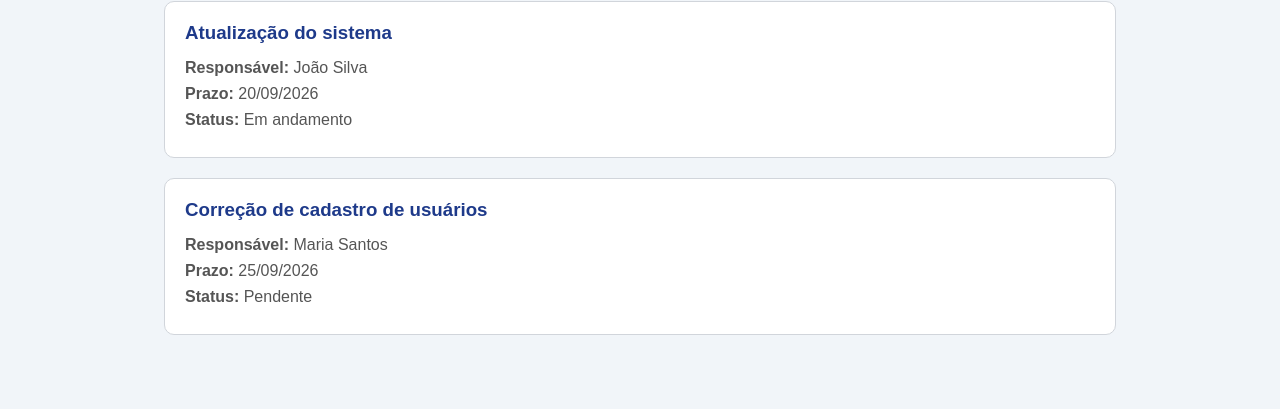
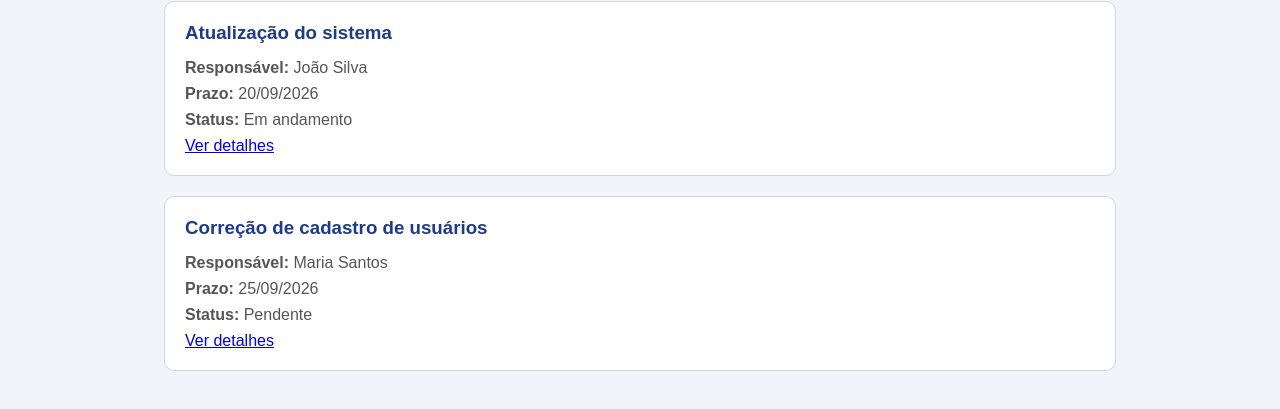
Before and after one commit to leocurtulo/PI-II-TIME-7, a plain HTML site: page Listagem-demandas.html in a window 1280 px wide. Shown: the part 257-666 px from the top of the page. Drawn offline with Linux system fonts and the light colour scheme.

Commit message:
Ajuste no HTML de listar demandas

```diff
--- a/Listagem-demandas.html
+++ b/Listagem-demandas.html
@@ -26,6 +26,7 @@
                 <p><strong>Responsável:</strong> João Silva</p>
                 <p><strong>Prazo:</strong> 20/09/2026</p>
                 <p><strong>Status:</strong> Em andamento</p>
+                <a href="detalhes-demanda.html" class="btn-detalhes">Ver detalhes</a>
             </div>
 
             <div class="exemplo">
@@ -33,6 +34,7 @@
                 <p><strong>Responsável:</strong> Maria Santos</p>
                 <p><strong>Prazo:</strong> 25/09/2026</p>
                 <p><strong>Status:</strong> Pendente</p>
+                <a href="detalhes-demanda.html" class="btn-detalhes">Ver detalhes</a>
             </div>
 
         </div>
```
Also changed, not shown: style.css (+4 -4 lines).
